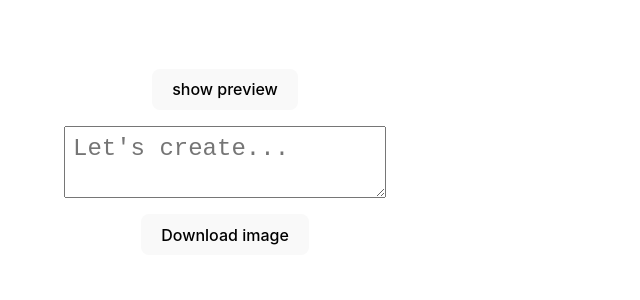
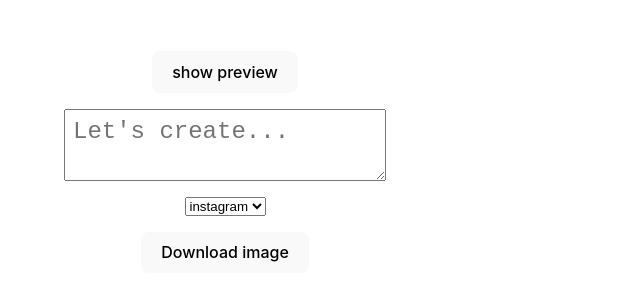
Before and after one commit to bdsqqq/image_gen_exploration, a Preact app: page / in a window 1280 px wide. Shown: the part 270-570 px from the top of the page, without its empty margins (0-640 px from the left). Built offline with nearby package versions, Linux system fonts and the light colour scheme.

Commit message:
feat: add social media selector

```diff
--- a/src/app.tsx
+++ b/src/app.tsx
@@ -2,10 +2,14 @@ import { useRef, useState } from "preact/hooks";
 import domtoimage from "dom-to-image-more";
 import "./app.css";
 
+import { sizes } from "./data/sizes";
+type SizesUnion = keyof typeof sizes;
+const sizeKeys = Object.keys(sizes) as unknown as SizesUnion[];
+
 export function App() {
   const ref = useRef<HTMLDivElement>(null);
   const [text, setText] = useState("");
-  const [image, setImage] = useState();
+  const [socialMedia, setSocialMedia] = useState<SizesUnion>(sizeKeys[0]);
 
   const [isHidden, setIsHidden] = useState(true);
 
@@ -44,14 +48,27 @@ export function App() {
           type="text"
         />
 
+        <select
+          value={socialMedia}
+          onChange={(e) => {
+            setSocialMedia(e.currentTarget.value as SizesUnion);
+          }}
+        >
+          {sizeKeys.map((key) => (
+            <option key={key} value={key}>
+              {key}
+            </option>
+          ))}
+        </select>
+
         <button
           onClick={() => {
             if (ref.current) {
               domtoimage
                 .toJpeg(ref.current, {
                   quality: 0.95,
-                  height: 1080,
-                  width: 1080,
+                  height: sizes[socialMedia].height,
+                  width: sizes[socialMedia].width,
                 })
                 .then((image) => {
                   // download image
@@ -69,6 +86,10 @@ export function App() {
 
       <div style={{ width: "100%", transform: "scale(0.3)" }}>
         <Frame
+          size={{
+            width: sizes[socialMedia].width,
+            height: sizes[socialMedia].height,
+          }}
           hidden={isHidden}
           reference={ref}
           image={{
@@ -85,11 +106,16 @@ export function App() {
 const Frame = ({
   hidden,
   text,
+  size,
   image,
   reference,
 }: {
   hidden?: boolean;
   text: string;
+  size: {
+    height: number;
+    width: number;
+  };
   image: {
     src: string;
     alt: string;
@@ -101,10 +127,9 @@ const Frame = ({
       <div
         ref={reference}
         style={{
-          aspectRatio: "1/1",
           backgroundColor: "#333",
-          width: "1080px",
-          height: "1080px",
+          width: size.width,
+          height: size.height,
           padding: "4rem",
 
           display: "grid",
@@ -122,7 +147,7 @@ const Frame = ({
 
             maxWidth: "90%",
             zIndex: "1",
-            wordBreak: "break-all"
+            wordBreak: "break-all",
           }}
         >
           {text}
@@ -134,7 +159,7 @@ const Frame = ({
             justifySelf: "end",
             position: "absolute",
             bottom: "4rem",
-            right: "4rem"
+            right: "4rem",
           }}
           width={520}
           height={520}
--- /dev/null
+++ b/src/data/sizes.ts
@@ -0,0 +1,18 @@
+export const sizes = {
+  instagram: {
+    width: 1080,
+    height: 1080,
+  },
+  twitter: {
+    width: 1200,
+    height: 675,
+  },
+  facebook: {
+    width: 1200,
+    height: 630,
+  },
+  linkedin: {
+    width: 1200,
+    height: 627,
+  },
+} as const;
```
